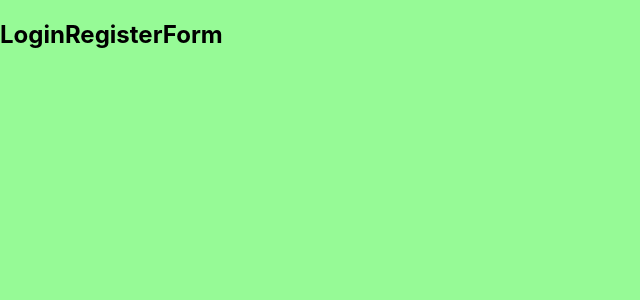
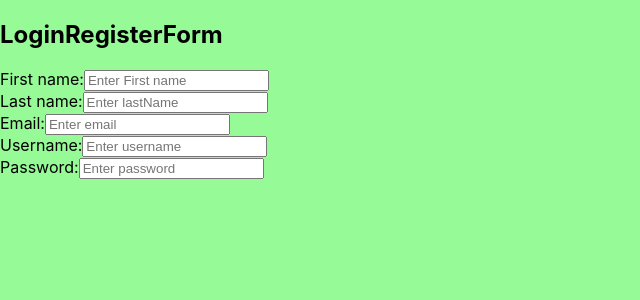
Before and after one commit to nemiasalc56/react-jokes-front-end, a React (Create React App) app in the folder jokes-app/: page / in a window 1280 px wide. Shown: the top 300 px of the page, without its empty margins (0-640 px from the left). Built offline with nearby package versions, Linux system fonts and the light colour scheme.

Commit message:
login register form actually shows a form

```diff
--- a/jokes-app/src/LoginRegisterForm/index.js
+++ b/jokes-app/src/LoginRegisterForm/index.js
@@ -2,11 +2,68 @@ import React, { Component } from 'react'
 
 
 class LoginRegisterForm extends Component {
+	constructor(props) {
+		super(props)
 
+		this.state = {
+			firstName: '',
+			lastName: '',
+			email: '',
+			username: '',
+			password: ''
+		}
+	}
 	render() {
 		return (
 			<div>
 				<h2>LoginRegisterForm</h2>
+
+				<form>
+					<div>
+						<label>First name:</label>
+						<input
+							type="text"
+							name="firstName"
+							placeholder="Enter First name"
+						/>
+					</div>
+
+					<div>
+						<label>Last name:</label>
+						<input
+							type="text"
+							name="lastName"
+							placeholder="Enter lastName"
+						/>
+					</div>
+
+					<div>
+						<label>Email:</label>
+						<input
+							type="text"
+							name="email"
+							placeholder="Enter email"
+						/>
+					</div>
+
+					<div>
+						<label>Username:</label>
+						<input
+							type="text"
+							name="username"
+							placeholder="Enter username"
+						/>
+					</div>
+
+					<div>
+						<label>Password:</label>
+						<input
+							type="password"
+							name="password"
+							placeholder="Enter password"
+						/>
+					</div>
+				</form>
 			</div>
 			)
 	}
```
